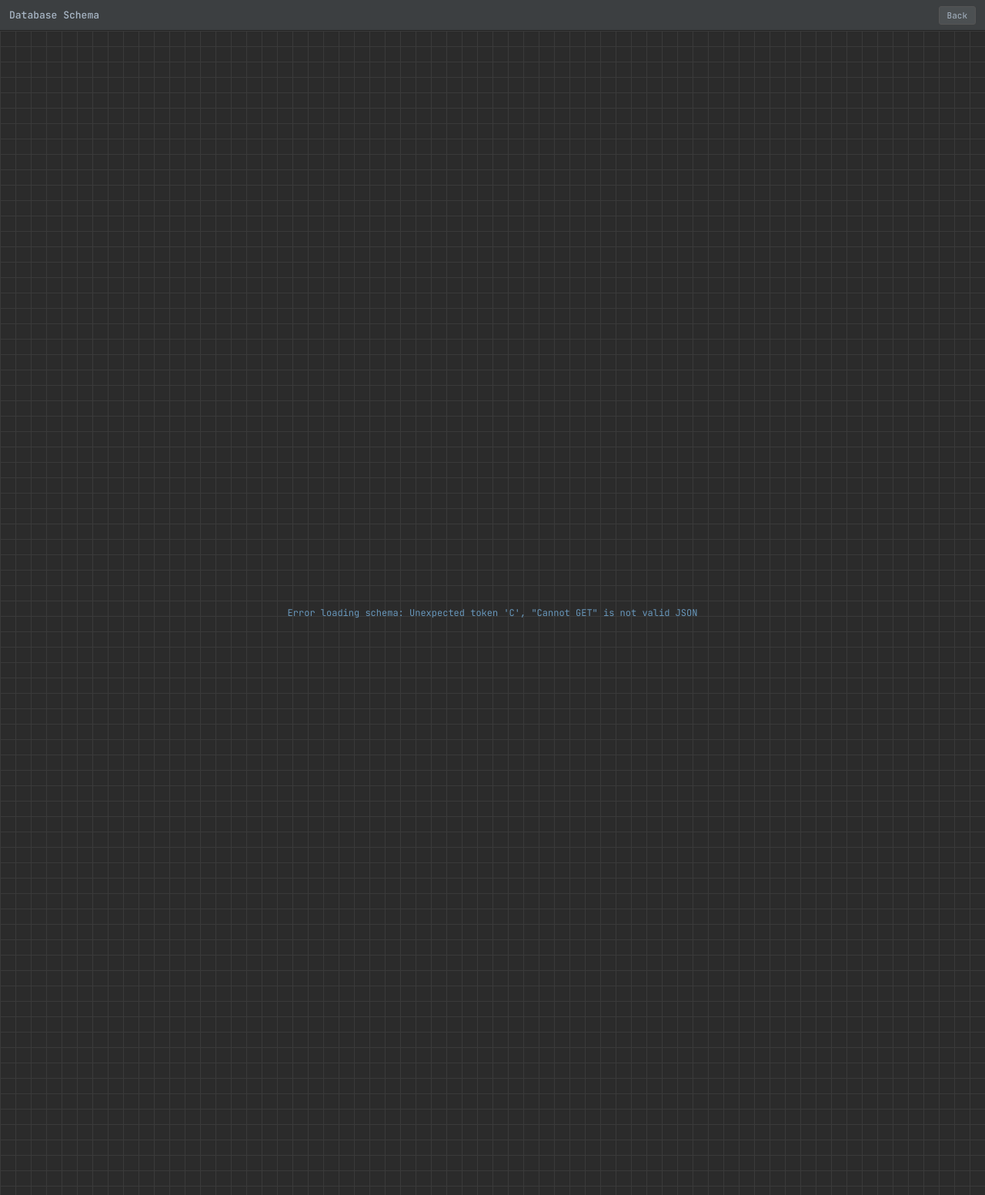
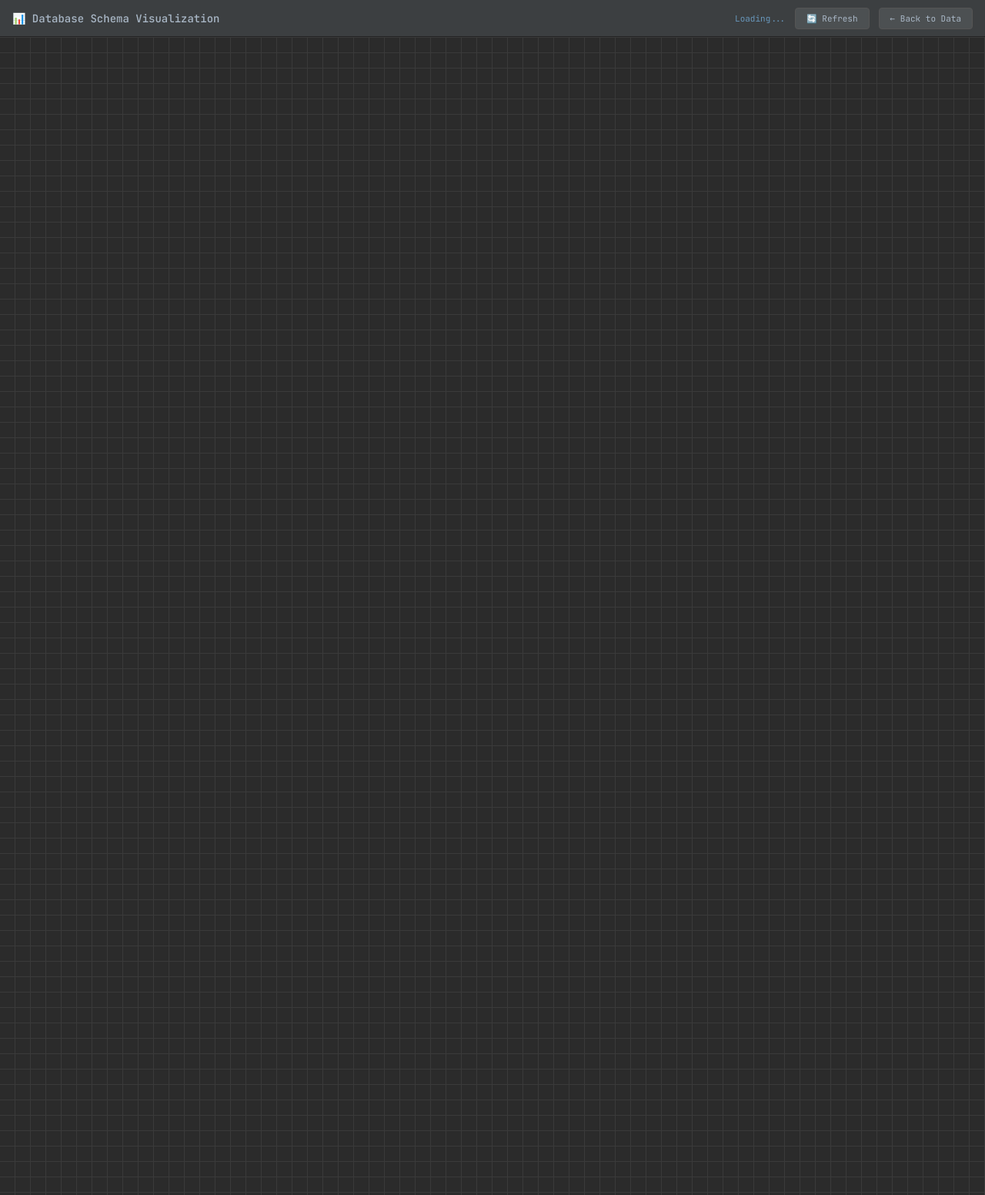
Before and after one commit to rosab0506/flash, a Python web app: template internal/studio/templates/schema.html in a window 1280 px wide. Shown: the whole page at 77% size. Run offline with Jinja, Linux system fonts and the light colour scheme; the template is opened without the code that fills it, so the values that code supplies are empty.

Commit message:
schema vilulization setup updated

```diff
--- a/internal/studio/templates/schema.html
+++ b/internal/studio/templates/schema.html
@@ -4,40 +4,43 @@
     <meta charset="UTF-8">
     <meta name="viewport" content="width=device-width, initial-scale=1.0">
     <title>Schema Visualization</title>
-    <link href="https://fonts.googleapis.com/css2?family=JetBrains+Mono:wght@400;500&display=swap" rel="stylesheet">
+    <link href="https://fonts.googleapis.com/css2?family=JetBrains+Mono:wght@400;500;600&display=swap" rel="stylesheet">
     <style>
         * { margin: 0; padding: 0; box-sizing: border-box; font-family: 'JetBrains Mono', monospace; }
         body { background: #2b2b2b; color: #a9b7c6; overflow: hidden; }
 
         .topbar {
-            height: 40px;
+            height: 48px;
             background: #3c3f41;
             border-bottom: 1px solid #232323;
             display: flex;
             align-items: center;
-            padding: 0 12px;
+            padding: 0 16px;
             justify-content: space-between;
         }
-        .topbar h1 { font-size: 13px; font-weight: 500; }
+        .topbar h1 { font-size: 14px; font-weight: 500; color: #a9b7c6; }
+        .topbar-right { display: flex; gap: 12px; align-items: center; }
+        .stats { font-size: 11px; color: #6897bb; }
         .btn {
-            padding: 4px 10px;
-            border-radius: 3px;
+            padding: 6px 14px;
+            border-radius: 4px;
             border: 1px solid #555;
             font-size: 11px;
             cursor: pointer;
             background: #4c5052;
             color: #a9b7c6;
+            transition: all 0.2s;
         }
         .btn:hover { background: #5a5d5f; }
 
         #canvas-container {
             position: relative;
             width: 100%;
-            height: calc(100vh - 40px);
+            height: calc(100vh - 48px);
             overflow: auto;
             background:
-                linear-gradient(#3a3a3a 1px, transparent 1px),
-                linear-gradient(90deg, #3a3a3a 1px, transparent 1px);
+                repeating-linear-gradient(0deg, transparent, transparent 19px, #3a3a3a 19px, #3a3a3a 20px),
+                repeating-linear-gradient(90deg, transparent, transparent 19px, #3a3a3a 19px, #3a3a3a 20px);
             background-size: 20px 20px;
         }
 
@@ -46,129 +49,217 @@
             top: 0;
             left: 0;
             pointer-events: none;
+            z-index: 1;
+        }
+
+        #tables {
+            position: relative;
+            z-index: 2;
+            min-width: 100%;
+            min-height: 100%;
         }
 
         .table-box {
             position: absolute;
             background: #3c3f41;
-            border: 1px solid #555;
-            min-width: 200px;
-            box-shadow: 0 2px 8px rgba(0,0,0,0.3);
+            border: 2px solid #5a5d5f;
+            border-radius: 4px;
+            min-width: 220px;
+            box-shadow: 0 4px 12px rgba(0,0,0,0.4);
             cursor: move;
+            transition: box-shadow 0.2s;
+        }
+
+        .table-box:hover {
+            box-shadow: 0 6px 16px rgba(0,0,0,0.6);
+            border-color: #6897bb;
         }
 
         .table-header {
-            background: #4b4b4b;
-            padding: 6px 8px;
-            border-bottom: 1px solid #555;
-            font-weight: 500;
-            font-size: 11px;
+            background: linear-gradient(180deg, #4b4b4b 0%, #3f3f3f 100%);
+            padding: 8px 12px;
+            border-bottom: 2px solid #5a5d5f;
+            font-weight: 600;
+            font-size: 12px;
+            color: #fff;
+            display: flex;
+            align-items: center;
+            gap: 6px;
+            border-radius: 2px 2px 0 0;
+        }
+
+        .table-icon {
+            font-size: 14px;
         }
 
         .table-body {
             padding: 0;
+            background: #3c3f41;
         }
 
         .table-field {
-            padding: 4px 8px;
+            padding: 6px 12px;
             display: flex;
             justify-content: space-between;
-            border-bottom: 1px solid #3a3a3a;
+            align-items: center;
+            border-bottom: 1px solid #2d2d2d;
             font-size: 11px;
+            transition: background 0.15s;
         }
 
-        .table-field:last-child { border-bottom: none; }
+        .table-field:hover {
+            background: #454749;
+        }
 
-        .field-name { color: #a9b7c6; }
-        .field-type { color: #6897bb; font-size: 10px; }
-        .pk { color: #ffc66d; margin-right: 4px; }
-        .fk { color: #10b981; margin-right: 4px; }
+        .table-field:last-child {
+            border-bottom: none;
+            border-radius: 0 0 2px 2px;
+        }
+
+        .field-left {
+            display: flex;
+            align-items: center;
+            gap: 6px;
+        }
+
+        .field-icon {
+            font-size: 12px;
+            width: 16px;
+            text-align: center;
+        }
+
+        .field-name {
+            color: #a9b7c6;
+            font-weight: 500;
+        }
+
+        .field-type {
+            color: #6897bb;
+            font-size: 10px;
+            font-weight: 400;
+        }
+
+        .pk-icon { color: #ffc66d; }
+        .fk-icon { color: #10b981; }
 
         .loading {
             display: flex;
+            flex-direction: column;
             align-items: center;
             justify-content: center;
-            height: calc(100vh - 40px);
-            font-size: 12px;
+            height: calc(100vh - 48px);
+            font-size: 13px;
             color: #6897bb;
+            gap: 12px;
+        }
+
+        .spinner {
+            width: 40px;
+            height: 40px;
+            border: 3px solid #3a3a3a;
+            border-top-color: #6897bb;
+            border-radius: 50%;
+            animation: spin 1s linear infinite;
+        }
+
+        @keyframes spin {
+            to { transform: rotate(360deg); }
+        }
+
+        /* Connection lines */
+        .connection-line {
+            stroke: #6897bb;
+            stroke-width: 2;
+            fill: none;
+            marker-end: url(#arrowhead);
+        }
+
+        .connection-label {
+            fill: #6897bb;
+            font-size: 10px;
+            font-family: 'JetBrains Mono', monospace;
         }
     </style>
 </head>
 <body>
     <div class="topbar">
-        <h1>Database Schema</h1>
-        <div style="display: flex; gap: 12px;">
-            <span id="stats" style="font-size: 11px; color: #6897bb;"></span>
-            <button class="btn" onclick="window.location.href='/'">Back</button>
+        <h1>📊 Database Schema Visualization</h1>
+        <div class="topbar-right">
+            <span id="stats" class="stats">Loading...</span>
+            <button class="btn" onclick="window.location.reload()">🔄 Refresh</button>
+            <button class="btn" onclick="window.location.href='/'">← Back to Data</button>
         </div>
     </div>
 
     <div id="canvas-container">
-        <canvas id="canvas"></canvas>
+        <svg id="canvas"></svg>
         <div id="tables"></div>
-        <div id="loading" class="loading">Loading schema...</div>
+        <div id="loading" class="loading">
+            <div class="spinner"></div>
+            <div>Loading schema...</div>
+        </div>
     </div>
 
     <script>
         let tables = [];
         let edges = [];
         const canvas = document.getElementById('canvas');
-        const ctx = canvas.getContext('2d');
         const container = document.getElementById('canvas-container');
 
         // Load schema
         fetch('/api/schema')
             .then(res => res.json())
             .then(data => {
-                console.log('API Response:', data);
+                console.log('Schema loaded:', data);
 
                 if (data.success && data.data) {
                     document.getElementById('loading').style.display = 'none';
                     tables = data.data.nodes || [];
                     edges = data.data.edges || [];
 
-                    console.log('Tables:', tables.length);
-                    console.log('Edges:', edges.length);
-
                     if (tables.length === 0) {
-                        document.getElementById('loading').textContent = 'No tables found in database';
+                        document.getElementById('loading').innerHTML = '<div>⚠️ No tables found in database</div>';
+                        document.getElementById('loading').style.display = 'flex';
                         return;
                     }
 
                     document.getElementById('stats').textContent =
-                        `${tables.length} tables, ${edges.length} relations`;
+                        `${tables.length} tables • ${edges.length} relationships`;
 
                     renderTables();
-                    drawConnections();
+                    setTimeout(drawConnections, 200);
                 } else {
-                    document.getElementById('loading').textContent = 'Error: ' + (data.message || 'Failed to load schema');
+                    showError(data.message || 'Failed to load schema');
                 }
             })
             .catch(err => {
-                document.getElementById('loading').textContent = 'Error loading schema: ' + err.message;
+                showError('Error: ' + err.message);
                 console.error('Error:', err);
             });
+
+        function showError(msg) {
+            document.getElementById('loading').innerHTML = `<div>❌ ${msg}</div>`;
+            document.getElementById('loading').style.display = 'flex';
+        }
 
         function renderTables() {
             const tablesDiv = document.getElementById('tables');
             tablesDiv.innerHTML = '';
 
-            console.log('Rendering tables:', tables);
-
             tables.forEach(table => {
-                console.log('Table:', table);
-
                 const box = document.createElement('div');
                 box.className = 'table-box';
                 box.id = `table-${table.id}`;
                 box.style.left = table.position.x + 'px';
                 box.style.top = table.position.y + 'px';
 
+                // Header
                 const header = document.createElement('div');
                 header.className = 'table-header';
-                header.innerHTML = `📋 ${table.data.label}`;
+                header.innerHTML = `<span class="table-icon">📋</span>${table.data.label}`;
                 box.appendChild(header);
 
+                // Body
                 const body = document.createElement('div');
                 body.className = 'table-body';
 
@@ -178,18 +269,29 @@
                         field.className = 'table-field';
 
                         let icon = '';
-                        if (col.isPrimary) icon = '<span class="pk">🔑</span>';
-                        else if (col.isForeign) icon = '<span class="fk">🔗</span>';
+                        let iconClass = '';
+                        if (col.isPrimary) {
+                            icon = '🔑';
+                            iconClass = 'pk-icon';
+                        } else if (col.isForeign) {
+                            icon = '🔗';
+                            iconClass = 'fk-icon';
+                        } else {
+                            icon = '•';
+                        }
 
                         field.innerHTML = `
-                            <div class="field-name">${icon}${col.name}</div>
-                            <div class="field-type">${col.type}</div>
+                            <div class="field-left">
+                                <span class="field-icon ${iconClass}">${icon}</span>
+                                <span class="field-name">${col.name}</span>
+                            </div>
+                            <span class="field-type">${col.type}</span>
                         `;
 
                         body.appendChild(field);
                     });
                 } else {
-                    body.innerHTML = '<div class="table-field">No columns</div>';
+                    body.innerHTML = '<div class="table-field"><div class="field-left">No columns</div></div>';
                 }
 
                 box.appendChild(body);
@@ -197,20 +299,24 @@
             });
 
             // Set canvas size
-            const maxX = Math.max(...tables.map(t => t.position.x)) + 400;
-            const maxY = Math.max(...tables.map(t => t.position.y)) + 500;
-            canvas.width = Math.max(maxX, container.clientWidth);
-            canvas.height = Math.max(maxY, container.clientHeight);
-
-            setTimeout(drawConnections, 100);
+            const maxX = Math.max(...tables.map(t => t.position.x)) + 500;
+            const maxY = Math.max(...tables.map(t => t.position.y)) + 600;
+            canvas.setAttribute('width', Math.max(maxX, container.clientWidth));
+            canvas.setAttribute('height', Math.max(maxY, container.clientHeight));
         }
 
         function drawConnections() {
-            ctx.clearRect(0, 0, canvas.width, canvas.height);
-            ctx.strokeStyle = '#6897bb';
-            ctx.lineWidth = 1.5;
-            ctx.font = '9px JetBrains Mono';
-            ctx.fillStyle = '#6897bb';
+            // Clear existing
+            canvas.innerHTML = '';
+
+            // Add arrow marker definition
+            const defs = document.createElementNS('http://www.w3.org/2000/svg', 'defs');
+            defs.innerHTML = `
+                <marker id="arrowhead" markerWidth="10" markerHeight="10" refX="9" refY="3" orient="auto">
+                    <polygon points="0 0, 10 3, 0 6" fill="#6897bb" />
+                </marker>
+            `;
+            canvas.appendChild(defs);
 
             edges.forEach(edge => {
                 const sourceEl = document.getElementById(`table-${edge.source}`);
@@ -222,47 +328,38 @@
                 const targetRect = targetEl.getBoundingClientRect();
                 const containerRect = container.getBoundingClientRect();
 
+                // Calculate connection points (right side of source, left side of target)
                 const x1 = sourceRect.right - containerRect.left + container.scrollLeft;
                 const y1 = sourceRect.top - containerRect.top + container.scrollTop + sourceRect.height / 2;
                 const x2 = targetRect.left - containerRect.left + container.scrollLeft;
                 const y2 = targetRect.top - containerRect.top + container.scrollTop + targetRect.height / 2;
 
                 // Draw line
-                ctx.beginPath();
-                ctx.moveTo(x1, y1);
-                ctx.lineTo(x2, y2);
-                ctx.stroke();
-
-                // Draw arrow
-                const angle = Math.atan2(y2 - y1, x2 - x1);
-                const arrowSize = 8;
-                ctx.beginPath();
-                ctx.moveTo(x2, y2);
-                ctx.lineTo(
-                    x2 - arrowSize * Math.cos(angle - Math.PI / 6),
-                    y2 - arrowSize * Math.sin(angle - Math.PI / 6)
-                );
-                ctx.lineTo(
-                    x2 - arrowSize * Math.cos(angle + Math.PI / 6),
-                    y2 - arrowSize * Math.sin(angle + Math.PI / 6)
-                );
-                ctx.closePath();
-                ctx.fill();
+                const line = document.createElementNS('http://www.w3.org/2000/svg', 'line');
+                line.setAttribute('class', 'connection-line');
+                line.setAttribute('x1', x1);
+                line.setAttribute('y1', y1);
+                line.setAttribute('x2', x2);
+                line.setAttribute('y2', y2);
+                canvas.appendChild(line);
 
                 // Draw label
                 if (edge.label) {
-                    const midX = (x1 + x2) / 2;
-                    const midY = (y1 + y2) / 2;
-                    ctx.fillText(edge.label, midX + 5, midY - 5);
+                    const text = document.createElementNS('http://www.w3.org/2000/svg', 'text');
+                    text.setAttribute('class', 'connection-label');
+                    text.setAttribute('x', (x1 + x2) / 2);
+                    text.setAttribute('y', (y1 + y2) / 2 - 5);
+                    text.textContent = edge.label;
+                    canvas.appendChild(text);
                 }
             });
         }
 
-        // Redraw on scroll
+        // Redraw on scroll/resize
         container.addEventListener('scroll', drawConnections);
         window.addEventListener('resize', () => {
-            canvas.width = container.clientWidth;
-            canvas.height = container.clientHeight;
+            canvas.setAttribute('width', container.clientWidth);
+            canvas.setAttribute('height', container.clientHeight);
             drawConnections();
         });
     </script>
```
Also changed, not shown: README.md, 1 other file.
